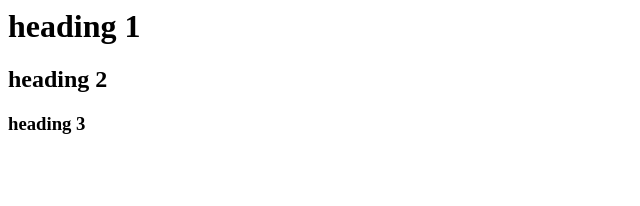
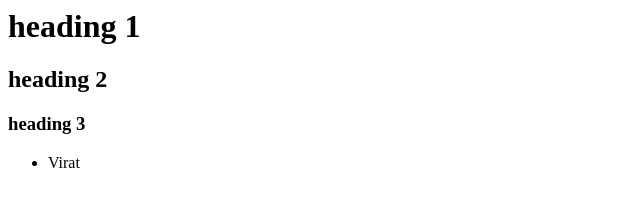
Before and after one commit to sa4thak/first-git-project, a plain HTML site: page index.html in a window 1280 px wide. Shown: the full height of the page, 0-640 px from the left. Drawn offline with Linux system fonts and the light colour scheme.

Commit message:
feature2-login: index.html is updated with <ul>

```diff
--- a/index.html
+++ b/index.html
@@ -3,5 +3,8 @@
         <h1>heading 1</h1>
         <h2>heading 2</h2>
         <h3>heading 3</h3>
+        <ul>
+            <li>Virat</li>
+        </ul>
     </body>
 </html>
```
